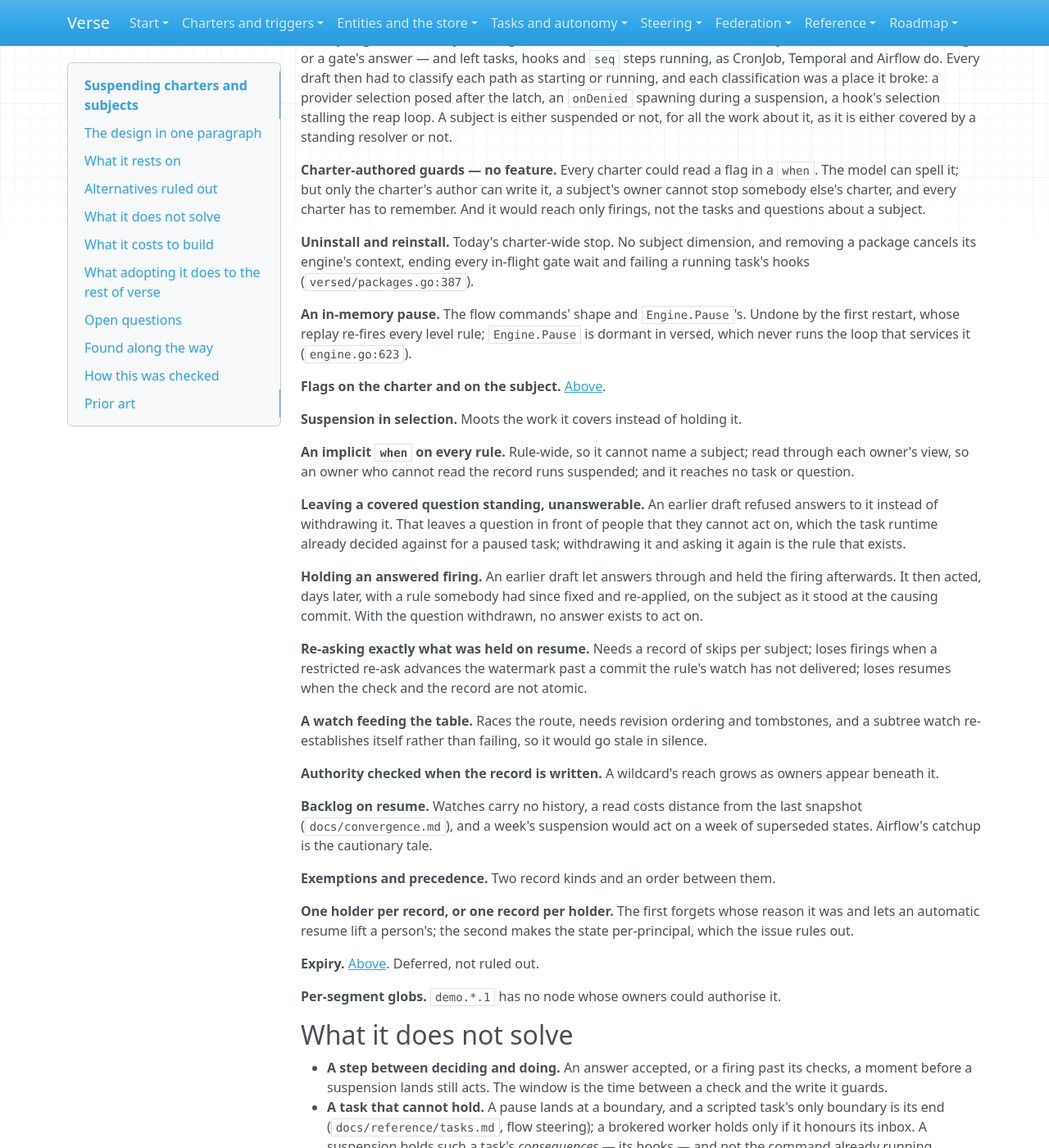
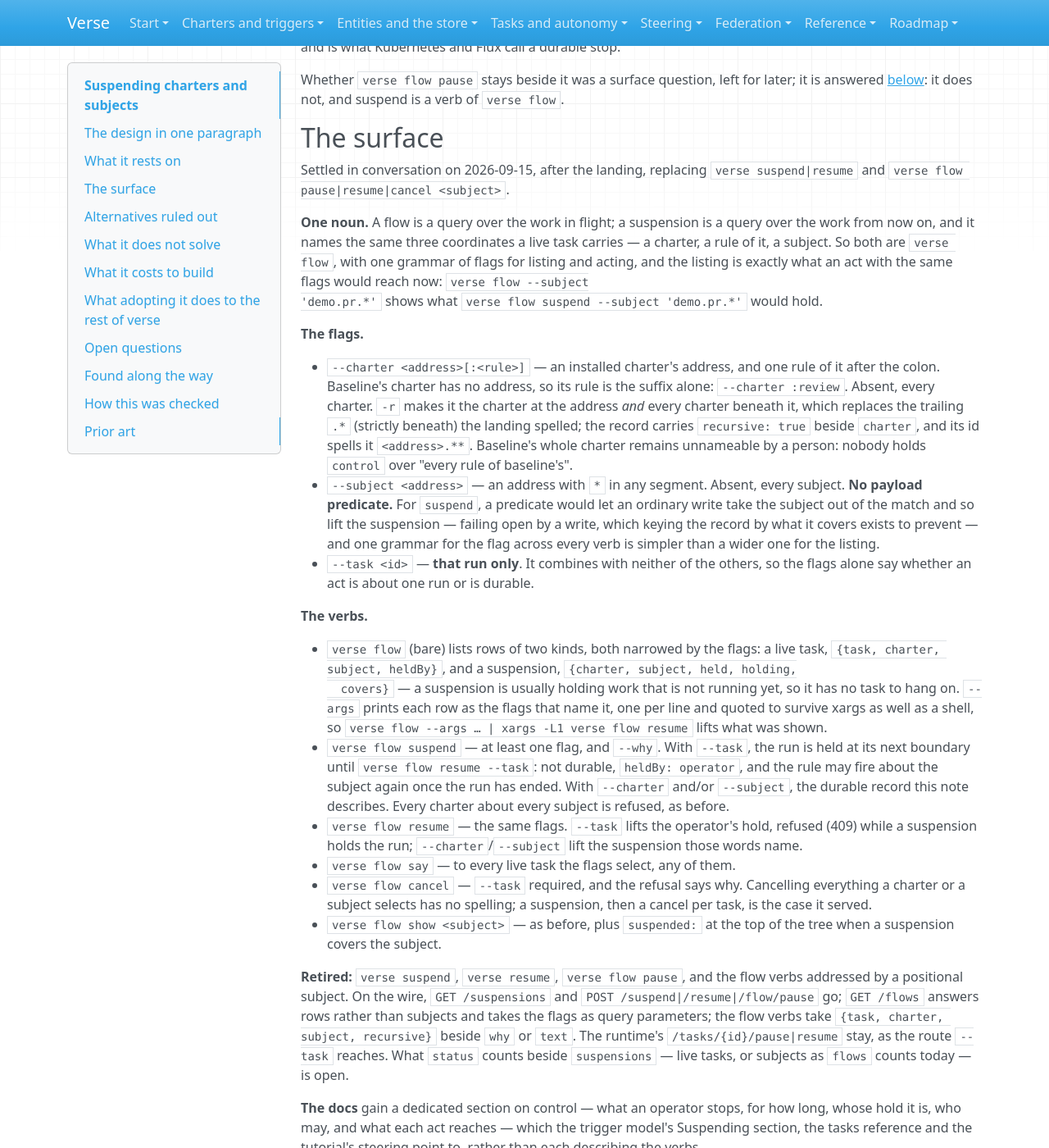
Before and after one commit to signadot/viff, an MkDocs documentation site: the page built from docs/working/suspend.md, in a window 1280 px wide and 1400 px high, scrolled down 8621 px. Shown: the whole window at 82% size. Built offline with MkDocs 1.6.1, drawn with Linux system fonts in a browser that asks for light colours; some of the changed text lies outside the part shown.

Commit message:
docs/working: suspend's surface is verbs of verse flow, addressed by --task, --charter, --subject
As landed, `verse suspend <address>` could not say whether it named a charter or a subject, and
`verse flow pause <subject>` held the live tasks about a subject beside a durable suspension of
it. Settled in conversation: suspend, resume, say and cancel are verbs of `verse flow`, addressed
by `--charter <address>[:<rule>]` (with `-r` for the charter and everything beneath it),
`--subject <address>` (a `*` per segment, no payload predicate) and `--task <id>` (that run only,
never combined with the others). Bare `verse flow` lists live tasks and suspensions under the
same flags, and `--args` prints each row as the flags that name it. `cancel` requires `--task`.
`verse suspend`, `verse resume` and `verse flow pause` retire, and the docs gain a section on
control.

The superseded command block, the listing line, the name section's open question, the surface
questions and the per-segment glob refusal are marked rather than removed.

Co-Authored-By: Claude Opus 5 (1M context) <noreply@anthropic.com>
Claude-Session: https://claude.ai/code/session_016cZj44AuHfm42XfA5hoC6X

````diff
--- a/docs/working/suspend.md
+++ b/docs/working/suspend.md
@@ -10,7 +10,10 @@ moves the rule's watermark below the head (below, "the third pass's fixes"); bas
 starts loaded-empty and a restore unloads it, so a server never started holds nothing; a lone
 address on the command line is the charter installed there, else a subject. Not built: automatic
 suspension (the plan's S8), and a scope deleted with its suspensions (git-issue
-`y51f9ce5h12kr2zvmxn0`). Design exploration for git-issue `xr69yacwh12kr4qamsn0`, "control over
+`y51f9ce5h12kr2zvmxn0`). **The command surface is being reworked** (2026-09-15, [the
+surface](#the-surface)): `verse suspend`, `verse resume` and `verse flow pause` as landed are
+superseded by verbs of `verse flow` addressed by `--task`, `--charter` and `--subject`. Design
+exploration for git-issue `xr69yacwh12kr4qamsn0`, "control over
 subjects and charters". The ask:
 
 - pause and resume a charter for all subjects;
@@ -58,12 +61,16 @@ held:
 ```
 
 ```sh
-verse suspend verse-dev.drift --why "…"                     # a charter, about everything
-verse suspend '*' github.signadot.verse.pr.'"42"' --why "…"  # a subject, for every charter
-verse suspend verse-dev.drift:claim git.verse.head --why "…"
-verse suspend                                                # what is suspended, by whom, why, since when, what it has held
-verse resume  verse-dev.drift                                # the same words lift it
+verse flow suspend --charter verse-dev.drift --why "…"                            # a charter, about everything
+verse flow suspend --subject github.signadot.verse.pr.'"42"' --why "…"            # a subject, for every charter
+verse flow suspend --charter verse-dev.drift:claim --subject git.verse.head --why "…"
+verse flow --charter verse-dev.drift                                              # what is running and what is held, there
+verse flow resume --charter verse-dev.drift                                       # the same flags lift it
 ```
+
+*Superseded 2026-09-15:* this block read `verse suspend verse-dev.drift`, `verse suspend '*'
+<subject>` and `verse suspend verse-dev.drift:claim git.verse.head`, which is what landed. A lone
+address could not say whether it named a charter or a subject; see [the surface](#the-surface).
 
 ## What it rests on
 
@@ -391,7 +398,7 @@ added as a field later.
 
 What is spent instead:
 
-- `verse suspend` lists every suspension with its holders, reasons, age, how much has moved under
+- bare `verse flow` lists every suspension with its holders, reasons, age, how much has moved under
   it since (its `occurrence` against the head), what it is holding now — firings not started, tasks
   held, questions withdrawn, launches parked — and whether it still covers anything;
 - a withdrawn question says which suspension withdrew it, and a held task's record says what holds
@@ -407,8 +414,66 @@ its stratum is *held*, and `hold` is an alias of the gate mode `park`. "Disable"
 alternative, reads as uninstall. **Suspend** is free in the code and is what Kubernetes and Flux
 call a durable stop.
 
-Whether `verse flow pause` stays beside it is a surface question, [left for
-later](#surface-to-resolve-later).
+Whether `verse flow pause` stays beside it was a surface question, left for later; it is answered
+[below](#the-surface): it does not, and suspend is a verb of `verse flow`.
+
+## The surface
+
+Settled in conversation on 2026-09-15, after the landing, replacing `verse suspend|resume` and
+`verse flow pause|resume|cancel <subject>`.
+
+**One noun.** A flow is a query over the work in flight; a suspension is a query over the work
+from now on, and it names the same three coordinates a live task carries — a charter, a rule of
+it, a subject. So both are `verse flow`, with one grammar of flags for listing and acting, and the
+listing is exactly what an act with the same flags would reach now: `verse flow --subject
+'demo.pr.*'` shows what `verse flow suspend --subject 'demo.pr.*'` would hold.
+
+**The flags.**
+
+- `--charter <address>[:<rule>]` — an installed charter's address, and one rule of it after the
+  colon. Baseline's charter has no address, so its rule is the suffix alone: `--charter :review`.
+  Absent, every charter. `-r` makes it the charter at the address *and* every charter beneath it,
+  which replaces the trailing `.*` (strictly beneath) the landing spelled; the record carries
+  `recursive: true` beside `charter`, and its id spells it `<address>.**`. Baseline's whole
+  charter remains unnameable by a person: nobody holds `control` over "every rule of baseline's".
+- `--subject <address>` — an address with `*` in any segment. Absent, every subject. **No payload
+  predicate.** For `suspend`, a predicate would let an ordinary write take the subject out of the
+  match and so lift the suspension — failing open by a write, which keying the record by what it
+  covers exists to prevent — and one grammar for the flag across every verb is simpler than a
+  wider one for the listing.
+- `--task <id>` — **that run only**. It combines with neither of the others, so the flags alone
+  say whether an act is about one run or is durable.
+
+**The verbs.**
+
+- `verse flow` (bare) lists rows of two kinds, both narrowed by the flags: a live task,
+  `{task, charter, subject, heldBy}`, and a suspension, `{charter, subject, held, holding,
+  covers}` — a suspension is usually holding work that is not running yet, so it has no task to
+  hang on. `--args` prints each row as the flags that name it, one per line and quoted to survive
+  xargs as well as a shell, so `verse flow --args … | xargs -L1 verse flow resume` lifts what was
+  shown.
+- `verse flow suspend` — at least one flag, and `--why`. With `--task`, the run is held at its next
+  boundary until `verse flow resume --task`: not durable, `heldBy: operator`, and the rule may fire
+  about the subject again once the run has ended. With `--charter` and/or `--subject`, the durable
+  record this note describes. Every charter about every subject is refused, as before.
+- `verse flow resume` — the same flags. `--task` lifts the operator's hold, refused (409) while a
+  suspension holds the run; `--charter`/`--subject` lift the suspension those words name.
+- `verse flow say` — to every live task the flags select, any of them.
+- `verse flow cancel` — `--task` required, and the refusal says why. Cancelling everything a charter
+  or a subject selects has no spelling; a suspension, then a cancel per task, is the case it served.
+- `verse flow show <subject>` — as before, plus `suspended:` at the top of the tree when a
+  suspension covers the subject.
+
+**Retired:** `verse suspend`, `verse resume`, `verse flow pause`, and the flow verbs addressed by a
+positional subject. On the wire, `GET /suspensions` and `POST /suspend|/resume|/flow/pause` go;
+`GET /flows` answers rows rather than subjects and takes the flags as query parameters; the flow
+verbs take `{task, charter, subject, recursive}` beside `why` or `text`. The runtime's
+`/tasks/{id}/pause|resume` stay, as the route `--task` reaches. What `status` counts beside
+`suspensions` — live tasks, or subjects as `flows` counts today — is open.
+
+**The docs** gain a dedicated section on control — what an operator stops, for how long, whose
+hold it is, who may, and what each act reaches — which the trigger model's Suspending section, the
+tasks reference and the tutorial's steering point to, rather than each describing the verbs.
 
 ## Alternatives ruled out
 
@@ -471,7 +536,10 @@ out.
 
 **Expiry.** [Above](#loud-not-self-expiring). Deferred, not ruled out.
 
-**Per-segment globs.** `demo.*.1` has no node whose owners could authorise it.
+**Per-segment globs.** `demo.*.1` has no node whose owners could authorise it. *Ruled back in by
+[the surface](#the-surface):* authority is asked per concrete subject each time a suspension
+applies, so no node has to authorise the pattern; the check made when the record is written asks
+at the node the pattern's literal head stands at (`demo`).
 
 ## What it does not solve
 
@@ -609,10 +677,13 @@ anything.
 
 ### Surface, to resolve later
 
+*Both resolved by [the surface](#the-surface).*
+
 - **`verse flow pause`.** Keep it as the forgetful, quick spelling, or retire it into `verse suspend
-  '*' <subject>`.
+  '*' <subject>`. *Retired; a run's own hold is `verse flow suspend --task`.*
 - **Baseline's spelling as a charter.** It has no address. `charter: ""` reads badly on a command
-  line, and `baseline` could collide with a package installed there.
+  line, and `baseline` could collide with a package installed there. *A rule of it is `--charter
+  :<rule>`, and no flag is every charter.*
 
 ## Found along the way
 
````
